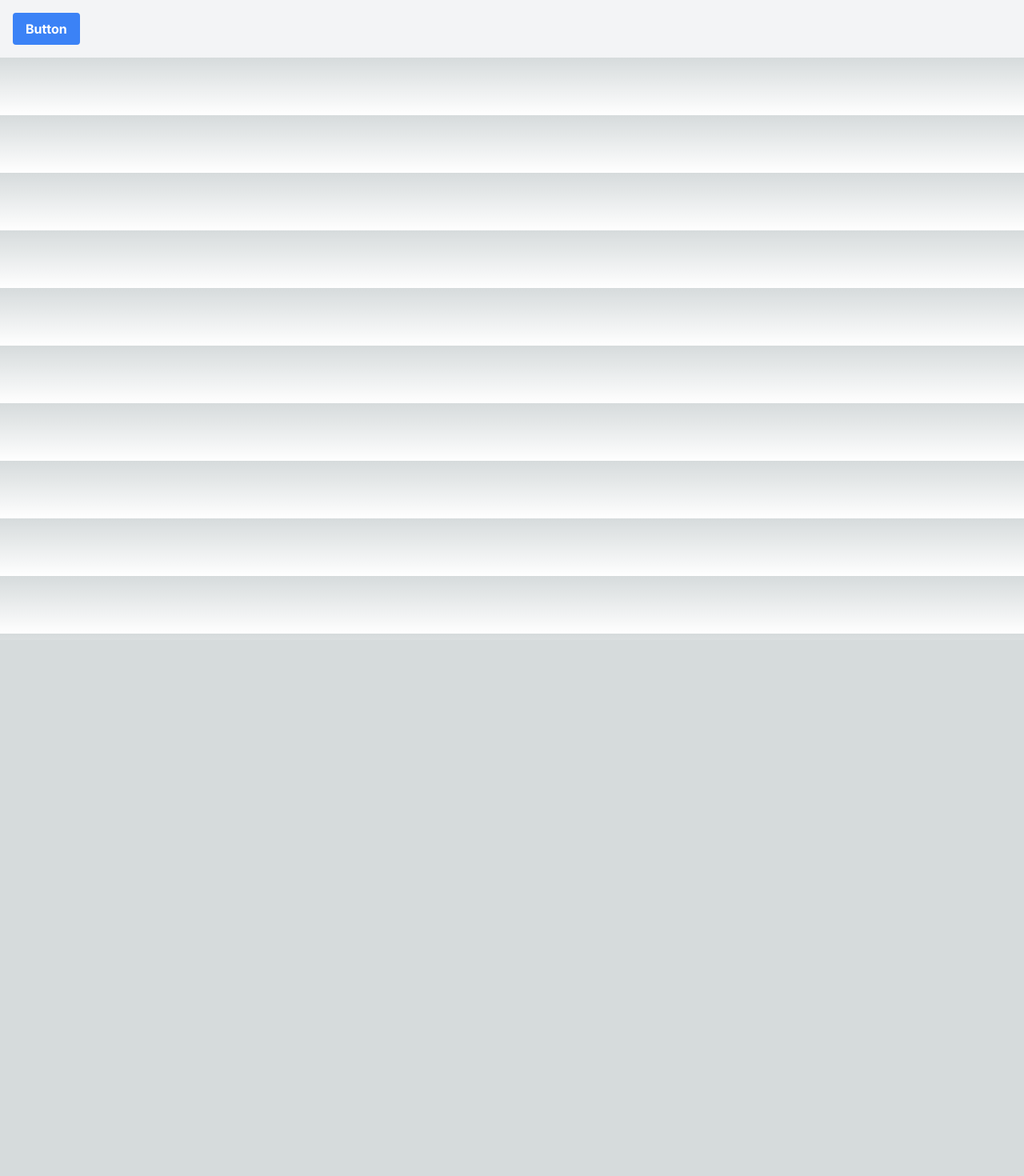
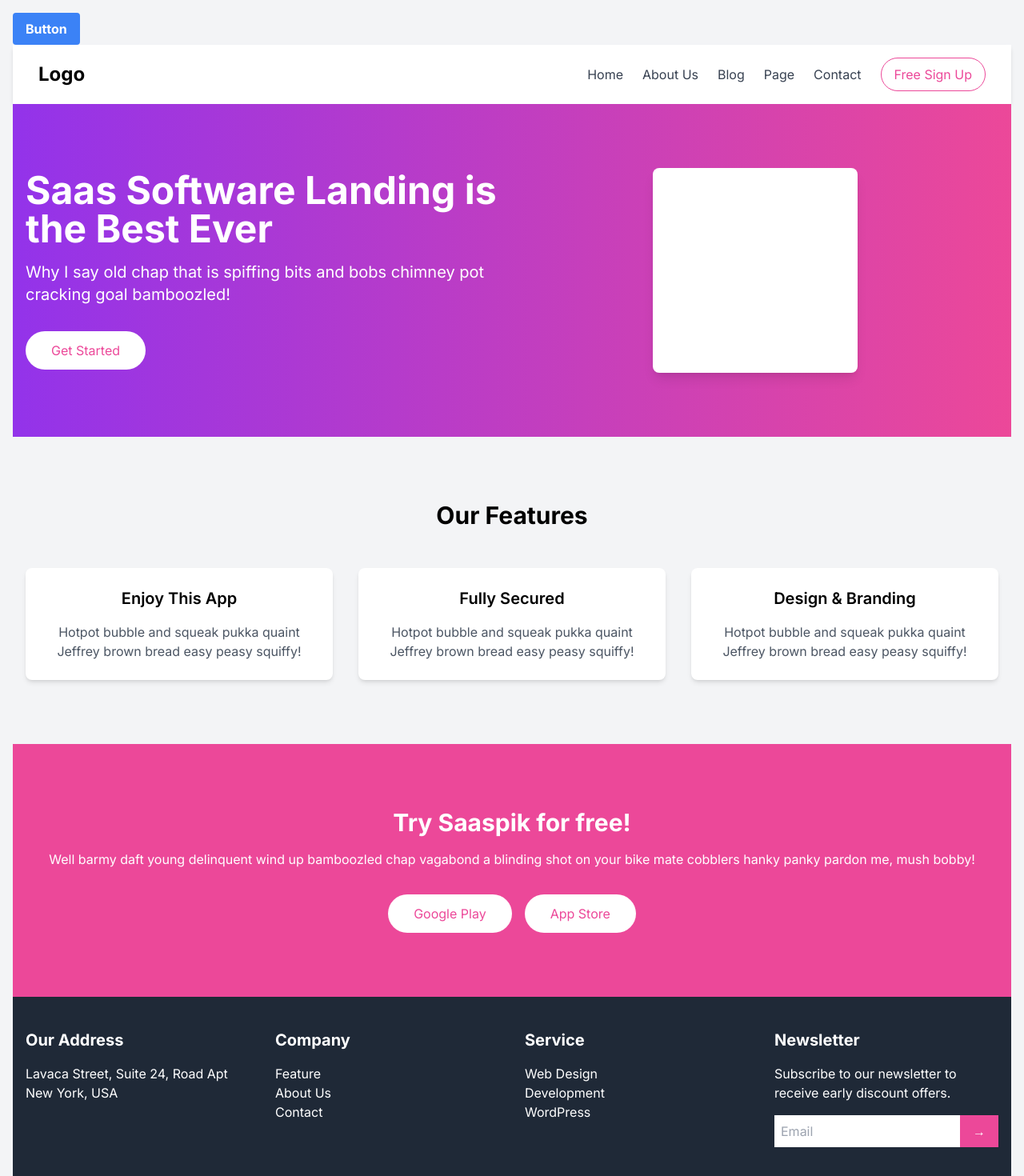
Before and after one commit to kingsleytagbo/nextjs-project-one, a Next.js app: page / in a window 1280 px wide. Shown: the top 1470 px of the page at 80% size. Before the commit the page ends 800 px from the top, so only its background shows below. Built offline with nearby package versions, Linux system fonts and the light colour scheme.

Commit message:
landing page one

```diff
--- a/src/app/components/landingpageone.tsx
+++ b/src/app/components/landingpageone.tsx
@@ -1,50 +1,50 @@
 import React from 'react';
 import  Button  from '@/app/components/button';
 
-const LandingPageOne = () => {
+const LandingPage = () => {
   return (
-    <div className="flex flex-col min-h-screen">
+    <div className="tw-flex tw-flex-col tw-min-h-screen">
       {/* Header */}
-      <header className="bg-white shadow-md py-4 px-8">
-        <nav className="flex justify-between items-center">
-          <div className="text-2xl font-bold">Logo</div>
-          <div className="flex items-center space-x-6">
-            <a href="#" className="text-gray-700 hover:text-gray-900">Home</a>
-            <a href="#" className="text-gray-700 hover:text-gray-900">About Us</a>
-            <a href="#" className="text-gray-700 hover:text-gray-900">Blog</a>
-            <a href="#" className="text-gray-700 hover:text-gray-900">Page</a>
-            <a href="#" className="text-gray-700 hover:text-gray-900">Contact</a>
-            <Button variant="outline" className="border-pink-500 text-pink-500">Free Sign Up</Button>
+      <header className="tw-bg-white tw-shadow-md tw-py-4 tw-px-8">
+        <nav className="tw-flex tw-justify-between tw-items-center">
+          <div className="tw-text-2xl tw-font-bold">Logo</div>
+          <div className="tw-flex tw-items-center tw-space-x-6">
+            <a href="#" className="tw-text-gray-700 hover:tw-text-gray-900">Home</a>
+            <a href="#" className="tw-text-gray-700 hover:tw-text-gray-900">About Us</a>
+            <a href="#" className="tw-text-gray-700 hover:tw-text-gray-900">Blog</a>
+            <a href="#" className="tw-text-gray-700 hover:tw-text-gray-900">Page</a>
+            <a href="#" className="tw-text-gray-700 hover:tw-text-gray-900">Contact</a>
+            <button className="tw-border tw-border-pink-500 tw-text-pink-500 tw-px-4 tw-py-2 tw-rounded-full hover:tw-bg-pink-500 hover:tw-text-white tw-transition tw-duration-300">Free Sign Up</button>
           </div>
         </nav>
       </header>
 
       {/* Hero Section */}
-      <section className="bg-gradient-to-r from-purple-600 to-pink-500 text-white py-20">
-        <div className="container mx-auto px-4 flex items-center">
-          <div className="w-1/2">
-            <h1 className="text-5xl font-bold mb-4">Saas Software Landing is the Best Ever</h1>
-            <p className="text-xl mb-8">Why I say old chap that is spiffing bits and bobs chimney pot cracking goal bamboozled!</p>
-            <Button className="bg-white text-pink-500 hover:bg-gray-100">Get Started</Button>
+      <section className="tw-bg-gradient-to-r tw-from-purple-600 tw-to-pink-500 tw-text-white tw-py-20">
+        <div className="tw-container tw-mx-auto tw-px-4 tw-flex tw-items-center">
+          <div className="tw-w-1/2">
+            <h1 className="tw-text-5xl tw-font-bold tw-mb-4">Saas Software Landing is the Best Ever</h1>
+            <p className="tw-text-xl tw-mb-8">Why I say old chap that is spiffing bits and bobs chimney pot cracking goal bamboozled!</p>
+            <button className="tw-bg-white tw-text-pink-500 tw-px-8 tw-py-3 tw-rounded-full hover:tw-bg-gray-100 tw-transition tw-duration-300">Get Started</button>
           </div>
-          <div className="w-1/2">
+          <div className="tw-w-1/2">
             {/* Placeholder for hero image */}
-            <div className="bg-white h-64 w-64 mx-auto rounded-lg shadow-lg"></div>
+            <div className="tw-bg-white tw-h-64 tw-w-64 tw-mx-auto tw-rounded-lg tw-shadow-lg"></div>
           </div>
         </div>
       </section>
 
       {/* Features Section */}
-      <section className="py-20 bg-gray-100">
-        <div className="container mx-auto px-4">
-          <div className="text-center mb-12">
-            <h2 className="text-3xl font-bold">Our Features</h2>
+      <section className="tw-py-20 tw-bg-gray-100">
+        <div className="tw-container tw-mx-auto tw-px-4">
+          <div className="tw-text-center tw-mb-12">
+            <h2 className="tw-text-3xl tw-font-bold">Our Features</h2>
           </div>
-          <div className="grid grid-cols-1 md:grid-cols-3 gap-8">
+          <div className="tw-grid tw-grid-cols-1 md:tw-grid-cols-3 tw-gap-8">
             {['Enjoy This App', 'Fully Secured', 'Design & Branding'].map((feature, index) => (
-              <div key={index} className="bg-white p-6 rounded-lg shadow-md text-center">
-                <h3 className="text-xl font-semibold mb-4">{feature}</h3>
-                <p className="text-gray-600">Hotpot bubble and squeak pukka quaint Jeffrey brown bread easy peasy squiffy!</p>
+              <div key={index} className="tw-bg-white tw-p-6 tw-rounded-lg tw-shadow-md tw-text-center">
+                <h3 className="tw-text-xl tw-font-semibold tw-mb-4">{feature}</h3>
+                <p className="tw-text-gray-600">Hotpot bubble and squeak pukka quaint Jeffrey brown bread easy peasy squiffy!</p>
               </div>
             ))}
           </div>
@@ -52,51 +52,51 @@ const LandingPageOne = () => {
       </section>
 
       {/* CTA Section */}
-      <section className="bg-pink-500 text-white py-20">
-        <div className="container mx-auto px-4 text-center">
-          <h2 className="text-3xl font-bold mb-4">Try Saaspik for free!</h2>
-          <p className="mb-8">Well barmy daft young delinquent wind up bamboozled chap vagabond a blinding shot on your bike mate cobblers hanky panky pardon me, mush bobby!</p>
-          <div className="flex justify-center space-x-4">
-            <Button className="bg-white text-pink-500 hover:bg-gray-100">Google Play</Button>
-            <Button className="bg-white text-pink-500 hover:bg-gray-100">App Store</Button>
+      <section className="tw-bg-pink-500 tw-text-white tw-py-20">
+        <div className="tw-container tw-mx-auto tw-px-4 tw-text-center">
+          <h2 className="tw-text-3xl tw-font-bold tw-mb-4">Try Saaspik for free!</h2>
+          <p className="tw-mb-8">Well barmy daft young delinquent wind up bamboozled chap vagabond a blinding shot on your bike mate cobblers hanky panky pardon me, mush bobby!</p>
+          <div className="tw-flex tw-justify-center tw-space-x-4">
+            <button className="tw-bg-white tw-text-pink-500 tw-px-8 tw-py-3 tw-rounded-full hover:tw-bg-gray-100 tw-transition tw-duration-300">Google Play</button>
+            <button className="tw-bg-white tw-text-pink-500 tw-px-8 tw-py-3 tw-rounded-full hover:tw-bg-gray-100 tw-transition tw-duration-300">App Store</button>
           </div>
         </div>
       </section>
 
       {/* Footer */}
-      <footer className="bg-gray-800 text-white py-10">
-        <div className="container mx-auto px-4">
-          <div className="grid grid-cols-1 md:grid-cols-4 gap-8">
+      <footer className="tw-bg-gray-800 tw-text-white tw-py-10">
+        <div className="tw-container tw-mx-auto tw-px-4">
+          <div className="tw-grid tw-grid-cols-1 md:tw-grid-cols-4 tw-gap-8">
             <div>
-              <h3 className="text-xl font-bold mb-4">Our Address</h3>
+              <h3 className="tw-text-xl tw-font-bold tw-mb-4">Our Address</h3>
               <p>Lavaca Street, Suite 24, Road Apt New York, USA</p>
             </div>
             <div>
-              <h3 className="text-xl font-bold mb-4">Company</h3>
+              <h3 className="tw-text-xl tw-font-bold tw-mb-4">Company</h3>
               <ul>
-                <li><a href="#" className="hover:text-gray-300">Feature</a></li>
-                <li><a href="#" className="hover:text-gray-300">About Us</a></li>
-                <li><a href="#" className="hover:text-gray-300">Contact</a></li>
+                <li><a href="#" className="hover:tw-text-gray-300">Feature</a></li>
+                <li><a href="#" className="hover:tw-text-gray-300">About Us</a></li>
+                <li><a href="#" className="hover:tw-text-gray-300">Contact</a></li>
               </ul>
             </div>
             <div>
-              <h3 className="text-xl font-bold mb-4">Service</h3>
+              <h3 className="tw-text-xl tw-font-bold tw-mb-4">Service</h3>
               <ul>
-                <li><a href="#" className="hover:text-gray-300">Web Design</a></li>
-                <li><a href="#" className="hover:text-gray-300">Development</a></li>
-                <li><a href="#" className="hover:text-gray-300">WordPress</a></li>
+                <li><a href="#" className="hover:tw-text-gray-300">Web Design</a></li>
+                <li><a href="#" className="hover:tw-text-gray-300">Development</a></li>
+                <li><a href="#" className="hover:tw-text-gray-300">WordPress</a></li>
               </ul>
             </div>
             <div>
-              <h3 className="text-xl font-bold mb-4">Newsletter</h3>
-              <p className="mb-4">Subscribe to our newsletter to receive early discount offers.</p>
-              <div className="flex">
-                <input type="email" placeholder="Email" className="p-2 w-full" />
-                <Button className="bg-pink-500 text-white">→</Button>
+              <h3 className="tw-text-xl tw-font-bold tw-mb-4">Newsletter</h3>
+              <p className="tw-mb-4">Subscribe to our newsletter to receive early discount offers.</p>
+              <div className="tw-flex">
+                <input type="email" placeholder="Email" className="tw-p-2 tw-w-full" />
+                <button className="tw-bg-pink-500 tw-text-white tw-px-4 tw-py-2">→</button>
               </div>
             </div>
           </div>
-          <div className="mt-8 text-center">
+          <div className="tw-mt-8 tw-text-center">
             <p>© 2024 Saspik - All Rights Reserved. Design by PixelSigns</p>
           </div>
         </div>
@@ -105,4 +105,4 @@ const LandingPageOne = () => {
   );
 };
 
-export default LandingPageOne;
+export default LandingPage;
--- a/src/app/page.tsx
+++ b/src/app/page.tsx
@@ -6,6 +6,105 @@ export default function Home() {
       <button className="tw-bg-blue-500 tw-text-white tw-font-bold tw-py-2 tw-px-4 tw-rounded">
         Button
       </button>
+      <div className="tw-flex tw-flex-col tw-min-h-screen">
+      {/* Header */}
+      <header className="tw-bg-white tw-shadow-md tw-py-4 tw-px-8">
+        <nav className="tw-flex tw-justify-between tw-items-center">
+          <div className="tw-text-2xl tw-font-bold">Logo</div>
+          <div className="tw-flex tw-items-center tw-space-x-6">
+            <a href="#" className="tw-text-gray-700 hover:tw-text-gray-900">Home</a>
+            <a href="#" className="tw-text-gray-700 hover:tw-text-gray-900">About Us</a>
+            <a href="#" className="tw-text-gray-700 hover:tw-text-gray-900">Blog</a>
+            <a href="#" className="tw-text-gray-700 hover:tw-text-gray-900">Page</a>
+            <a href="#" className="tw-text-gray-700 hover:tw-text-gray-900">Contact</a>
+            <button className="tw-border tw-border-pink-500 tw-text-pink-500 tw-px-4 tw-py-2 tw-rounded-full hover:tw-bg-pink-500 hover:tw-text-white tw-transition tw-duration-300">Free Sign Up</button>
+          </div>
+        </nav>
+      </header>
+
+      {/* Hero Section */}
+      <section className="tw-bg-gradient-to-r tw-from-purple-600 tw-to-pink-500 tw-text-white tw-py-20">
+        <div className="tw-container tw-mx-auto tw-px-4 tw-flex tw-items-center">
+          <div className="tw-w-1/2">
+            <h1 className="tw-text-5xl tw-font-bold tw-mb-4">Saas Software Landing is the Best Ever</h1>
+            <p className="tw-text-xl tw-mb-8">Why I say old chap that is spiffing bits and bobs chimney pot cracking goal bamboozled!</p>
+            <button className="tw-bg-white tw-text-pink-500 tw-px-8 tw-py-3 tw-rounded-full hover:tw-bg-gray-100 tw-transition tw-duration-300">Get Started</button>
+          </div>
+          <div className="tw-w-1/2">
+            {/* Placeholder for hero image */}
+            <div className="tw-bg-white tw-h-64 tw-w-64 tw-mx-auto tw-rounded-lg tw-shadow-lg"></div>
+          </div>
+        </div>
+      </section>
+
+      {/* Features Section */}
+      <section className="tw-py-20 tw-bg-gray-100">
+        <div className="tw-container tw-mx-auto tw-px-4">
+          <div className="tw-text-center tw-mb-12">
+            <h2 className="tw-text-3xl tw-font-bold">Our Features</h2>
+          </div>
+          <div className="tw-grid tw-grid-cols-1 md:tw-grid-cols-3 tw-gap-8">
+            {['Enjoy This App', 'Fully Secured', 'Design & Branding'].map((feature, index) => (
+              <div key={index} className="tw-bg-white tw-p-6 tw-rounded-lg tw-shadow-md tw-text-center">
+                <h3 className="tw-text-xl tw-font-semibold tw-mb-4">{feature}</h3>
+                <p className="tw-text-gray-600">Hotpot bubble and squeak pukka quaint Jeffrey brown bread easy peasy squiffy!</p>
+              </div>
+            ))}
+          </div>
+        </div>
+      </section>
+
+      {/* CTA Section */}
+      <section className="tw-bg-pink-500 tw-text-white tw-py-20">
+        <div className="tw-container tw-mx-auto tw-px-4 tw-text-center">
+          <h2 className="tw-text-3xl tw-font-bold tw-mb-4">Try Saaspik for free!</h2>
+          <p className="tw-mb-8">Well barmy daft young delinquent wind up bamboozled chap vagabond a blinding shot on your bike mate cobblers hanky panky pardon me, mush bobby!</p>
+          <div className="tw-flex tw-justify-center tw-space-x-4">
+            <button className="tw-bg-white tw-text-pink-500 tw-px-8 tw-py-3 tw-rounded-full hover:tw-bg-gray-100 tw-transition tw-duration-300">Google Play</button>
+            <button className="tw-bg-white tw-text-pink-500 tw-px-8 tw-py-3 tw-rounded-full hover:tw-bg-gray-100 tw-transition tw-duration-300">App Store</button>
+          </div>
+        </div>
+      </section>
+
+      {/* Footer */}
+      <footer className="tw-bg-gray-800 tw-text-white tw-py-10">
+        <div className="tw-container tw-mx-auto tw-px-4">
+          <div className="tw-grid tw-grid-cols-1 md:tw-grid-cols-4 tw-gap-8">
+            <div>
+              <h3 className="tw-text-xl tw-font-bold tw-mb-4">Our Address</h3>
+              <p>Lavaca Street, Suite 24, Road Apt New York, USA</p>
+            </div>
+            <div>
+              <h3 className="tw-text-xl tw-font-bold tw-mb-4">Company</h3>
+              <ul>
+                <li><a href="#" className="hover:tw-text-gray-300">Feature</a></li>
+                <li><a href="#" className="hover:tw-text-gray-300">About Us</a></li>
+                <li><a href="#" className="hover:tw-text-gray-300">Contact</a></li>
+              </ul>
+            </div>
+            <div>
+              <h3 className="tw-text-xl tw-font-bold tw-mb-4">Service</h3>
+              <ul>
+                <li><a href="#" className="hover:tw-text-gray-300">Web Design</a></li>
+                <li><a href="#" className="hover:tw-text-gray-300">Development</a></li>
+                <li><a href="#" className="hover:tw-text-gray-300">WordPress</a></li>
+              </ul>
+            </div>
+            <div>
+              <h3 className="tw-text-xl tw-font-bold tw-mb-4">Newsletter</h3>
+              <p className="tw-mb-4">Subscribe to our newsletter to receive early discount offers.</p>
+              <div className="tw-flex">
+                <input type="email" placeholder="Email" className="tw-p-2 tw-w-full" />
+                <button className="tw-bg-pink-500 tw-text-white tw-px-4 tw-py-2">→</button>
+              </div>
+            </div>
+          </div>
+          <div className="tw-mt-8 tw-text-center">
+            <p>© 2024 Saspik - All Rights Reserved. Design by PixelSigns</p>
+          </div>
+        </div>
+      </footer>
+    </div>
     </main>
   );
 }
--- /dev/null
+++ b/src/pages/pageone.tsx
@@ -0,0 +1,6 @@
+
+import LandingPageOne from '../app/components/landingpageone';
+
+export default function Home() {
+  return <LandingPageOne />
+}
```
Also changed, not shown: src/app/components/button.tsx (+8 -8 lines), src/app/pageone.tsx (deleted, +0 -12 lines).
